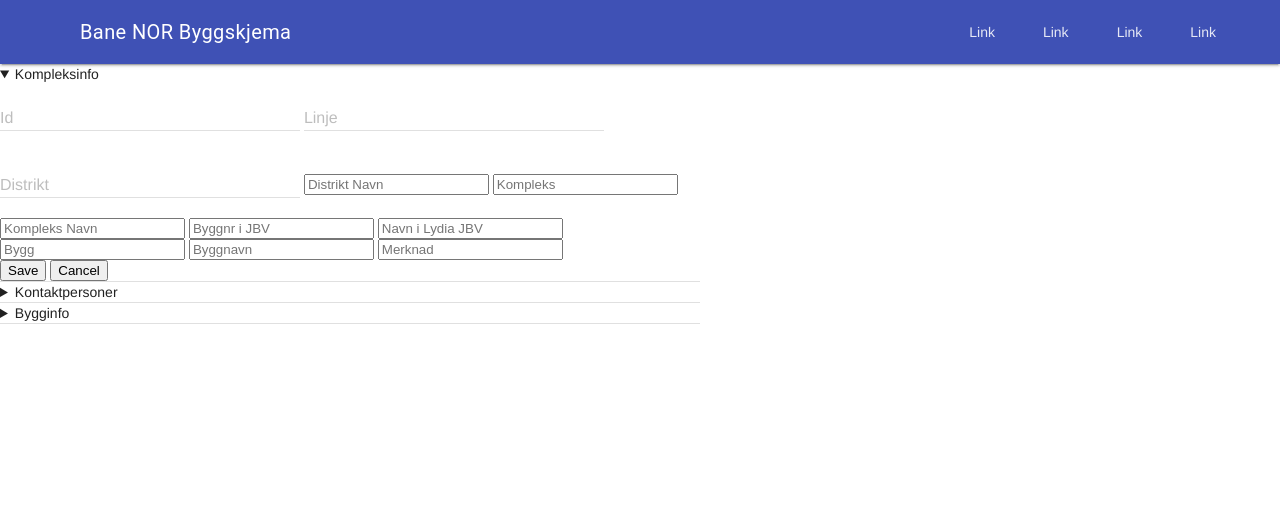
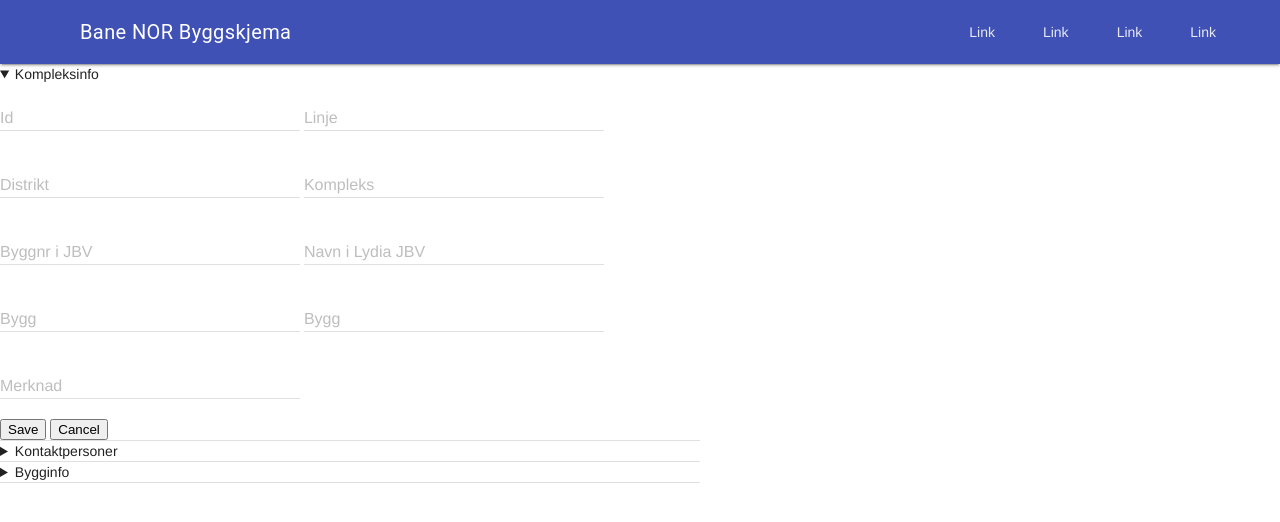
Before and after one commit to bensteria/bn-webskjema, a website: page views/webskjema.html in a window 1280 px wide. Both pictures are taken after a click on the heading "Kompleksinfo". Drawn offline with nearby package versions, Linux system fonts and the light colour scheme.

Commit message:
la input felter i expandable listen ogla inn ordentlige navn

```diff
--- a/views/webskjema.html
+++ b/views/webskjema.html
@@ -55,14 +55,30 @@
                     <input class="mdl-textfield__input" type="text" id="Distrikt">
                     <label class="mdl-textfield__label" for="Distrikt">Distrikt</label>
                 </div>
-                    <input type="text" title="DistriktNavn" placeholder="Distrikt Navn">
-                    <input type="text" title="Kompleks" placeholder="Kompleks">
-                    <input type="text" title="KompleksNavn" placeholder="Kompleks Navn">
-                    <input type="text" title="ByggnrIJBV" placeholder="Byggnr i JBV">
-                    <input type="text" title="NavnILydiaJBV" placeholder="Navn i Lydia JBV">
-                    <input type="text" title="Bygg" placeholder="Bygg">
-                    <input type="text" title="Byggnavn" placeholder="Byggnavn">
-                    <input type="text" title="Merknad" placeholder="Merknad">
+                <div class="mdl-textfield mdl-js-textfield">
+                    <input class="mdl-textfield__input" type="text" id="Kompleks">
+                    <label class="mdl-textfield__label" for="Kompleks">Kompleks</label>
+                </div>
+                <div class="mdl-textfield mdl-js-textfield">
+                    <input class="mdl-textfield__input" type="text" id="ByggnrIJBV">
+                    <label class="mdl-textfield__label" for="ByggnrIJBV">Byggnr i JBV</label>
+                </div>
+                <div class="mdl-textfield mdl-js-textfield">
+                    <input class="mdl-textfield__input" type="text" id="NavnILydiaJBV">
+                    <label class="mdl-textfield__label" for="NavnILydiaJBV">Navn i Lydia JBV</label>
+                </div>
+                <div class="mdl-textfield mdl-js-textfield">
+                    <input class="mdl-textfield__input" type="text" id="Bygg">
+                    <label class="mdl-textfield__label" for="Bygg">Bygg</label>
+                </div>
+                <div class="mdl-textfield mdl-js-textfield">
+                    <input class="mdl-textfield__input" type="text" id="Bygg">
+                    <label class="mdl-textfield__label" for="Bygg">Bygg</label>
+                </div>
+                <div class="mdl-textfield mdl-js-textfield">
+                    <input class="mdl-textfield__input" type="text" id="Merknad">
+                    <label class="mdl-textfield__label" for="Merknad">Merknad</label>
+                </div>
             </div>
             <div class="mdl-expansion__actions">
                 <button class="mdl-expansion__action">Save</button>
```
